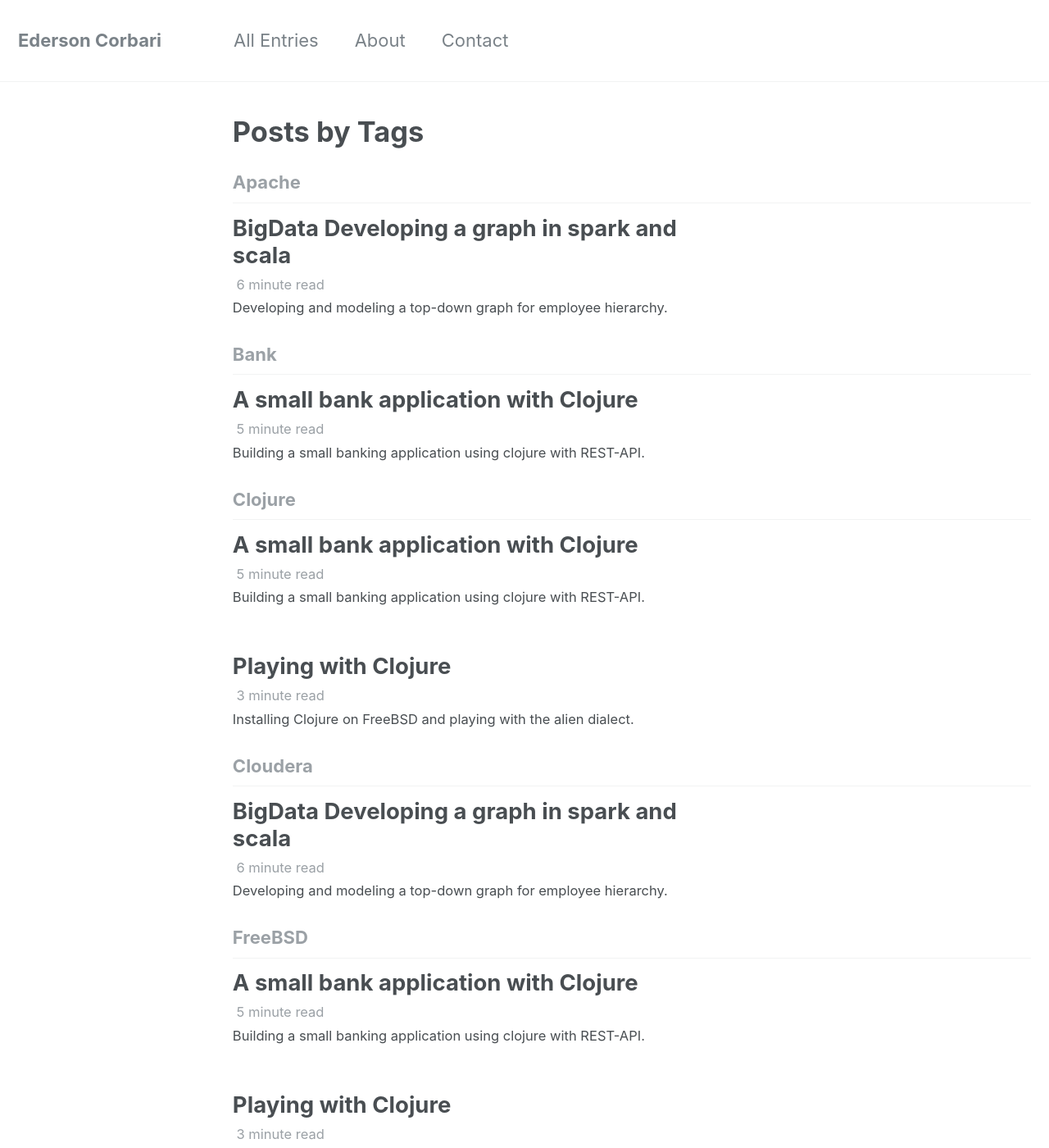
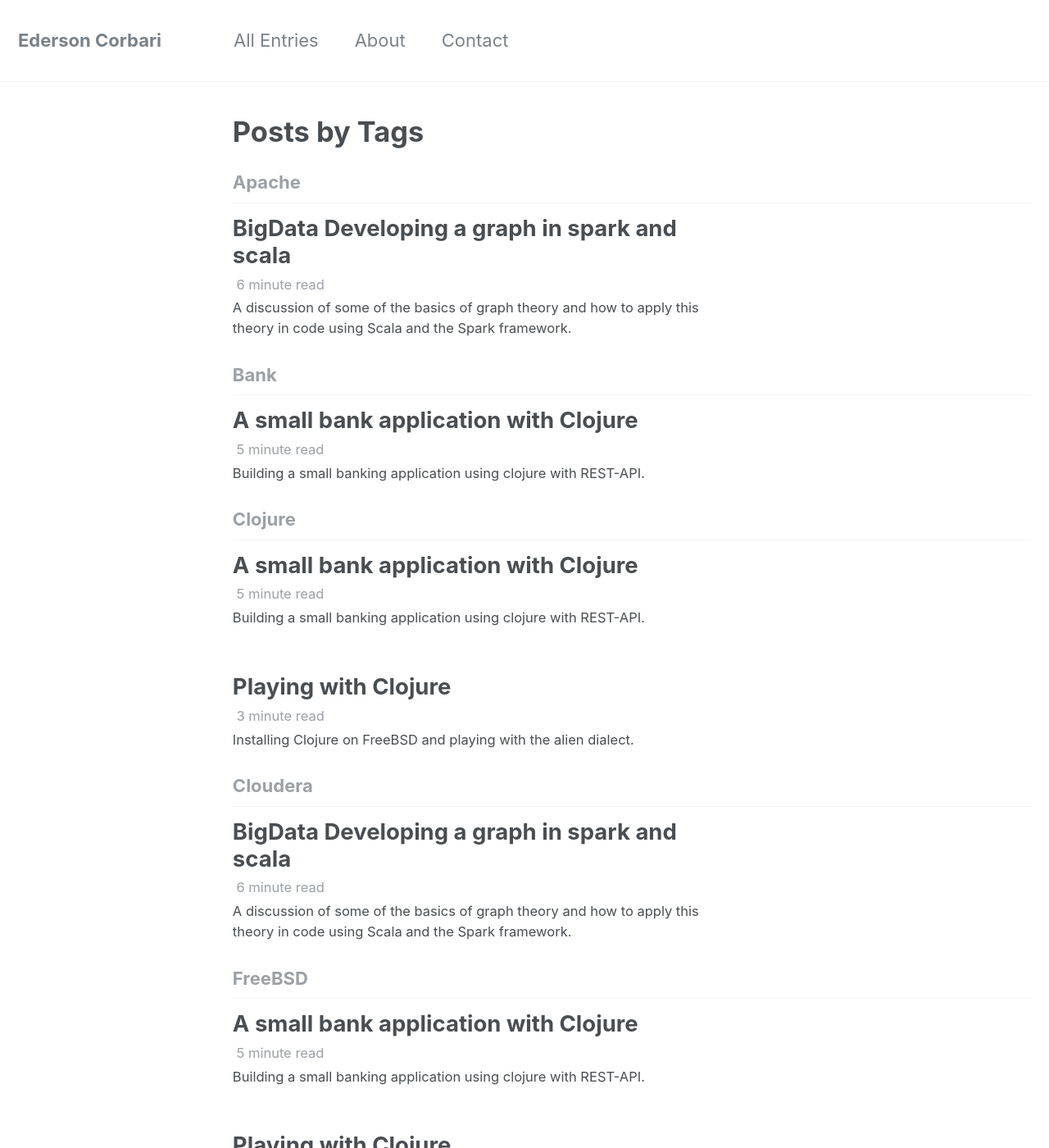
Before and after one commit to edersoncorbari/edersoncorbari.github.io, a Jekyll site: the page built from _pages/tag-archive.html, in a window 1280 px wide and 1400 px high. Shown: the whole window at 82% size. Built offline with Jekyll 4.4.1, drawn with Linux system fonts in a browser that asks for light colours; an icon font too large for the unit is left out; a script bundle is joined from its source files by our own code; library files that are not in the unit come from our copies; some of the changed text lies outside the part shown.

Commit message:
Update 2019-01-01-scala-spark-graph.md

```diff
--- a/_posts/2019-01-01-scala-spark-graph.md
+++ b/_posts/2019-01-01-scala-spark-graph.md
@@ -3,7 +3,7 @@ date:   2019-01-01
 title: "BigData Developing a graph in spark and scala"
 categories:
     - Tutorials
-excerpt: Developing and modeling a top-down graph for employee hierarchy.
+excerpt: A discussion of some of the basics of graph theory and how to apply this theory in code using Scala and the Spark framework.
 tags:
     - Graph
     - Spark
```
